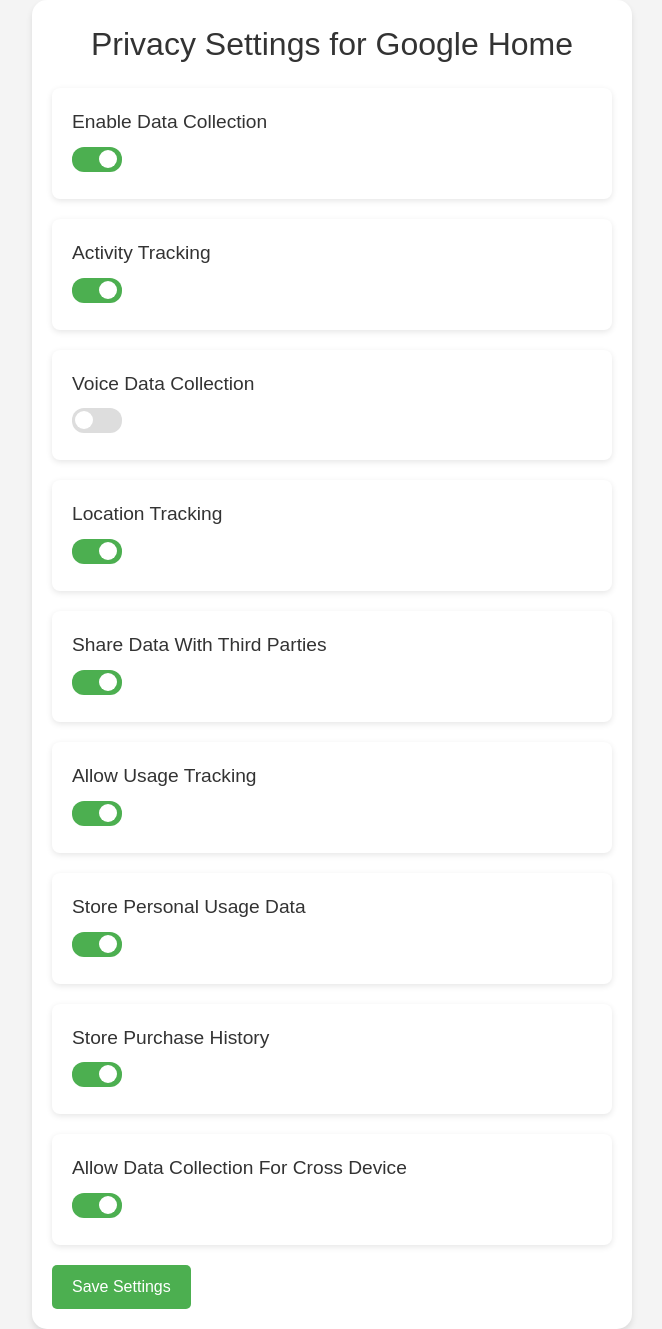
After one commit to BORILEY/522prototype, a Django app: page /device/1/ in a window 1280 px wide. The commit adds this page. Shown: the whole page, without its empty margins (308-970 px from the left). Run offline with Django 4.2, Linux system fonts and the light colour scheme; data comes from the database, SQL or seed files in the repository; some libraries are stand-ins or nearby versions.

Commit message:
Added homepage for devices

```diff
--- a/prototype/BojanglesSecurity/admin.py
+++ b/prototype/BojanglesSecurity/admin.py
@@ -2,4 +2,5 @@
 from .models import *
 
 # Register your models here.
+admin.site.register(Device)
 admin.site.register(PrivacySettings)
--- /dev/null
+++ b/prototype/BojanglesSecurity/templates/BojanglesSecurity/deviceSettings.html
@@ -0,0 +1,199 @@
+{% load static %}
+
+<!DOCTYPE html>
+<html lang="en">
+<head>
+    <meta charset="UTF-8">
+    <meta name="viewport" content="width=device-width, initial-scale=1.0">
+    <title>Privacy Settings</title>
+    <link href="https://cdn.jsdelivr.net/npm/tailwindcss@2.1.2/dist/tailwind.min.css" rel="stylesheet">
+    <style>
+        body {
+            font-family: 'Arial', sans-serif;
+            background-color: #f4f4f4;
+            margin: 0;
+            padding: 0;
+        }
+
+        /* Container for the page */
+        .container {
+            max-width: 600px;
+            margin: 0 auto;
+            padding: 20px;
+            background-color: white;
+            border-radius: 15px;
+            box-shadow: 0 4px 6px rgba(0, 0, 0, 0.1);
+        }
+
+        h1 {
+            text-align: center;
+            font-size: 2rem;
+            margin-bottom: 20px;
+            color: #333;
+        }
+
+        /* Card for each setting */
+        .card {
+            background-color: white;
+            padding: 20px;
+            margin-bottom: 20px;
+            border-radius: 8px;
+            box-shadow: 0 2px 6px rgba(0, 0, 0, 0.1);
+        }
+
+        label {
+            font-size: 1.2rem;
+            color: #333;
+            margin-bottom: 10px;
+            display: block;
+        }
+
+        /* Slider styles */
+        .slider {
+            width: 50px;
+            height: 25px;
+            appearance: none;
+            border-radius: 12px;
+            background: #ddd;
+            transition: background 0.3s;
+            position: relative;
+        }
+
+        .slider:checked {
+            background: #4CAF50;
+        }
+
+        .slider:focus {
+            outline: none;
+        }
+
+        .slider:before {
+            content: "";
+            position: absolute;
+            top: 3px;
+            left: 3px;
+            height: 18px;
+            width: 18px;
+            background-color: white;
+            border-radius: 50%;
+            transition: 0.4s;
+        }
+
+        .slider:checked:before {
+            transform: translateX(24px);
+        }
+
+        /* Button styles */
+        button {
+            padding: 10px 20px;
+            background-color: #4CAF50;
+            color: white;
+            font-size: 1rem;
+            border: none;
+            border-radius: 5px;
+            cursor: pointer;
+            transition: background-color 0.3s;
+        }
+
+        button:hover {
+            background-color: #45a049;
+        }
+    </style>
+</head>
+<body>
+
+    <div class="container">
+        <h1>Privacy Settings for {{ device.deviceName }}</h1>
+
+        <form method="post" id="privacy-settings-form">
+            {% csrf_token %}
+            <div class="card">
+                <label for="EnableDataCollection">Enable Data Collection</label>
+                <input type="checkbox" class="slider" id="EnableDataCollection" name="EnableDataCollection" {% if privacy_settings.EnableDataCollection %}checked{% endif %}>
+            </div>
+
+            <div class="card">
+                <label for="ActivityTracking">Activity Tracking</label>
+                <input type="checkbox" class="slider" id="ActivityTracking" name="ActivityTracking" {% if privacy_settings.ActivityTracking %}checked{% endif %}>
+            </div>
+
+            <div class="card">
+                <label for="VoiceDataCollection">Voice Data Collection</label>
+                <input type="checkbox" class="slider" id="VoiceDataCollection" name="VoiceDataCollection" {% if privacy_settings.VoiceDataCollection %}checked{% endif %}>
+            </div>
+
+            <div class="card">
+                <label for="LocationTracking">Location Tracking</label>
+                <input type="checkbox" class="slider" id="LocationTracking" name="LocationTracking" {% if privacy_settings.LocationTracking %}checked{% endif %}>
+            </div>
+
+            <div class="card">
+                <label for="ShareDataWithThirdParties">Share Data With Third Parties</label>
+                <input type="checkbox" class="slider" id="ShareDataWithThirdParties" name="ShareDataWithThirdParties" {% if privacy_settings.ShareDataWithThirdParties %}checked{% endif %}>
+            </div>
+
+            <div class="card">
+                <label for="AllowUsageTracking">Allow Usage Tracking</label>
+                <input type="checkbox" class="slider" id="AllowUsageTracking" name="AllowUsageTracking" {% if privacy_settings.AllowUsageTracking %}checked{% endif %}>
+            </div>
+
+            <div class="card">
+                <label for="StorePersonalUsageData">Store Personal Usage Data</label>
+                <input type="checkbox" class="slider" id="StorePersonalUsageData" name="StorePersonalUsageData" {% if privacy_settings.StorePersonalUsageData %}checked{% endif %}>
+            </div>
+
+            <div class="card">
+                <label for="StorePurchaseHistory">Store Purchase History</label>
+                <input type="checkbox" class="slider" id="StorePurchaseHistory" name="StorePurchaseHistory" {% if privacy_settings.StorePurchaseHistory %}checked{% endif %}>
+            </div>
+
+            <div class="card">
+                <label for="AllowDataCollectionForCrossDevice">Allow Data Collection For Cross Device</label>
+                <input type="checkbox" class="slider" id="AllowDataCollectionForCrossDevice" name="AllowDataCollectionForCrossDevice" {% if privacy_settings.AllowDataCollectionForCrossDevice %}checked{% endif %}>
+            </div>
+
+            <button type="submit">Save Settings</button>
+        </form>
+    </div>
+
+    <script>
+        document.getElementById('privacy-settings-form').addEventListener('submit', function(e) {
+            e.preventDefault();
+
+            // Collect the values from the checkboxes
+            const settings = {
+                id: {{ device.id }},  // Pass the device's id to the request
+                EnableDataCollection: document.getElementById('EnableDataCollection').checked,
+                ActivityTracking: document.getElementById('ActivityTracking').checked,
+                VoiceDataCollection: document.getElementById('VoiceDataCollection').checked,
+                LocationTracking: document.getElementById('LocationTracking').checked,
+                ShareDataWithThirdParties: document.getElementById('ShareDataWithThirdParties').checked,
+                AllowUsageTracking: document.getElementById('AllowUsageTracking').checked,
+                StorePersonalUsageData: document.getElementById('StorePersonalUsageData').checked,
+                StorePurchaseHistory: document.getElementById('StorePurchaseHistory').checked,
+                AllowDataCollectionForCrossDevice: document.getElementById('AllowDataCollectionForCrossDevice').checked
+            };
+
+            // Send the data to the server as JSON
+            fetch("{% url 'BojanglesSecurity:update_privacy_setting' %}", {
+                method: 'POST',
+                headers: {
+                    'Content-Type': 'application/json',
+                    'X-CSRFToken': document.querySelector('[name=csrfmiddlewaretoken]').value
+                },
+                body: JSON.stringify(settings) // Send the settings as JSON
+            })
+            .then(response => response.json())
+            .then(data => {
+                if (data.success) {
+                    alert(data.message);
+                } else {
+                    alert("Failed to update setting: " + data.message);
+                }
+            })
+            .catch(error => console.error('Error:', error));
+        });
+    </script>
+
+</body>
+</html>
--- a/prototype/BojanglesSecurity/urls.py
+++ b/prototype/BojanglesSecurity/urls.py
@@ -9,5 +9,6 @@
 
 urlpatterns = [
     path("", views.HomeView.as_view(), name="home"),
+    path("device/<int:pk>/", views.DeviceSettingsView.as_view(), name="device"),
     path('update-privacy-setting/', views.update_privacy_setting, name='update_privacy_setting'),
 ]
--- a/prototype/BojanglesSecurity/views.py
+++ b/prototype/BojanglesSecurity/views.py
@@ -1,34 +1,71 @@
 from django.shortcuts import render
-from django.views.generic import TemplateView
+from django.views.generic import TemplateView, ListView
 from django.http import JsonResponse
 from django.views.decorators.csrf import csrf_exempt
 from django.shortcuts import get_object_or_404
 import json
-from .models import PrivacySettings
+from .models import PrivacySettings, Device
 
-# Create your views here.
+class HomeView(ListView):
+    template_name = "BojanglesSecurity/home.html"
+    context_object_name = "device_list"
 
-class HomeView(TemplateView):
-    template_name = "BojanglesSecurity/home.html"
+    def get_queryset(self):
+        return Device.objects.all()
+
+class DeviceSettingsView(TemplateView):
+    template_name = "BojanglesSecurity/deviceSettings.html"
+
+    def get_context_data(self, **kwargs):
+        context = super().get_context_data(**kwargs)
+
+        # Get the device instance using the pk passed in the URL
+        device_id = kwargs['pk']
+        device = get_object_or_404(Device, id=device_id)
+
+        # Check if there's a corresponding PrivacySettings instance
+        privacy_settings = PrivacySettings.objects.filter(device=device).first()
+
+        # If no PrivacySettings instance exists, create one with default values
+        if not privacy_settings:
+            privacy_settings = PrivacySettings.objects.create(device=device)
+
+        context['device'] = device
+        context['privacy_settings'] = privacy_settings
+        return context
 
 
 @csrf_exempt
 def update_privacy_setting(request):
     if request.method == "POST":
         try:
+            # Parse the incoming JSON request body
             data = json.loads(request.body)
+            print("Received data:", data)  # Debug print to check the data received
+
+            # Extract the device ID from the data (sent as part of the JSON)
             setting_id = data.get("id")
-            field = data.get("field")
-            value = data.get("value")
+            if not setting_id:
+                return JsonResponse({"success": False, "message": "Device ID is missing."}, status=400)
 
-            # Find the setting by ID and update the field
-            privacy_setting = get_object_or_404(PrivacySettings, id=setting_id)
-            if hasattr(privacy_setting, field):
-                setattr(privacy_setting, field, value)
-                privacy_setting.save()
-                return JsonResponse({"success": True, "message": f"{field} updated to {value}."})
-            else:
-                return JsonResponse({"success": False, "message": "Invalid field."}, status=400)
+            # Retrieve the device object using the device ID
+            device = get_object_or_404(Device, id=setting_id)
+            # Get or create the corresponding PrivacySettings for the device
+            privacy_settings, created = PrivacySettings.objects.get_or_create(device=device)
+
+            # Iterate through the fields in the JSON data and update the corresponding PrivacySettings
+            for field, value in data.items():
+                if field != 'id':  # Don't update the ID field
+                    if hasattr(privacy_settings, field):
+                        setattr(privacy_settings, field, value)
+                    else:
+                        return JsonResponse({"success": False, "message": f"Invalid field: {field}"}, status=400)
+
+            privacy_settings.save()
+
+            return JsonResponse({"success": True, "message": "Settings updated successfully."})
+
         except Exception as e:
-            return JsonResponse({"success": False, "message": str(e)}, status=400)
+            return JsonResponse({"success": False, "message": f"Error: {str(e)}"}, status=400)
+
     return JsonResponse({"success": False, "message": "Invalid request method."}, status=405)
```
Also changed, not shown: prototype/BojanglesSecurity/models.py (+8 -1 lines), prototype/BojanglesSecurity/templates/BojanglesSecurity/home.html (+66 -134 lines), prototype/BojanglesSecurity/migrations/0002_device_remove_privacysettings_dataencryption_and_more.py (added), prototype/BojanglesSecurity/migrations/0003_remove_privacysettings_device.py (added), prototype/BojanglesSecurity/migrations/0004_privacysettings_device.py (added), prototype/db.sqlite3.
